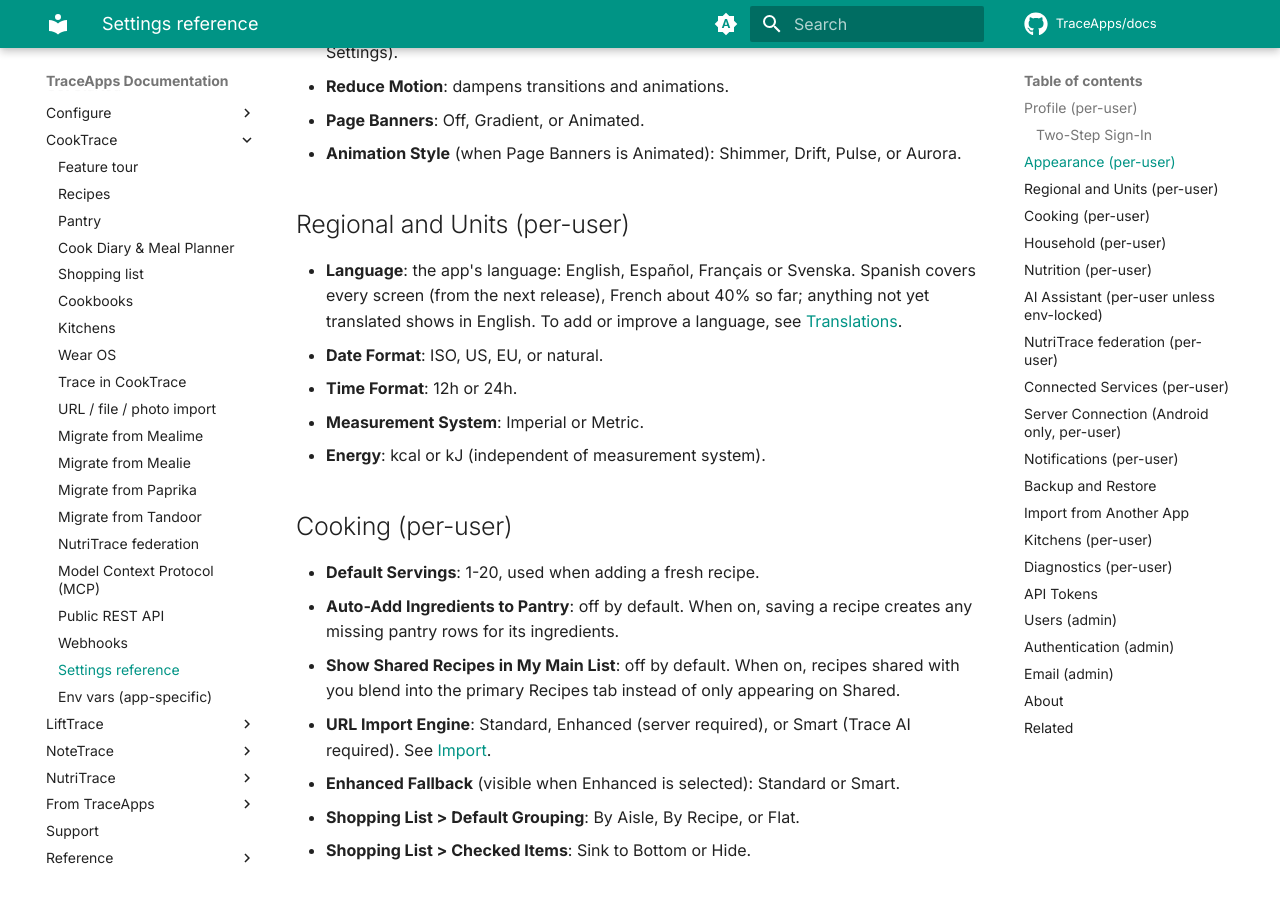
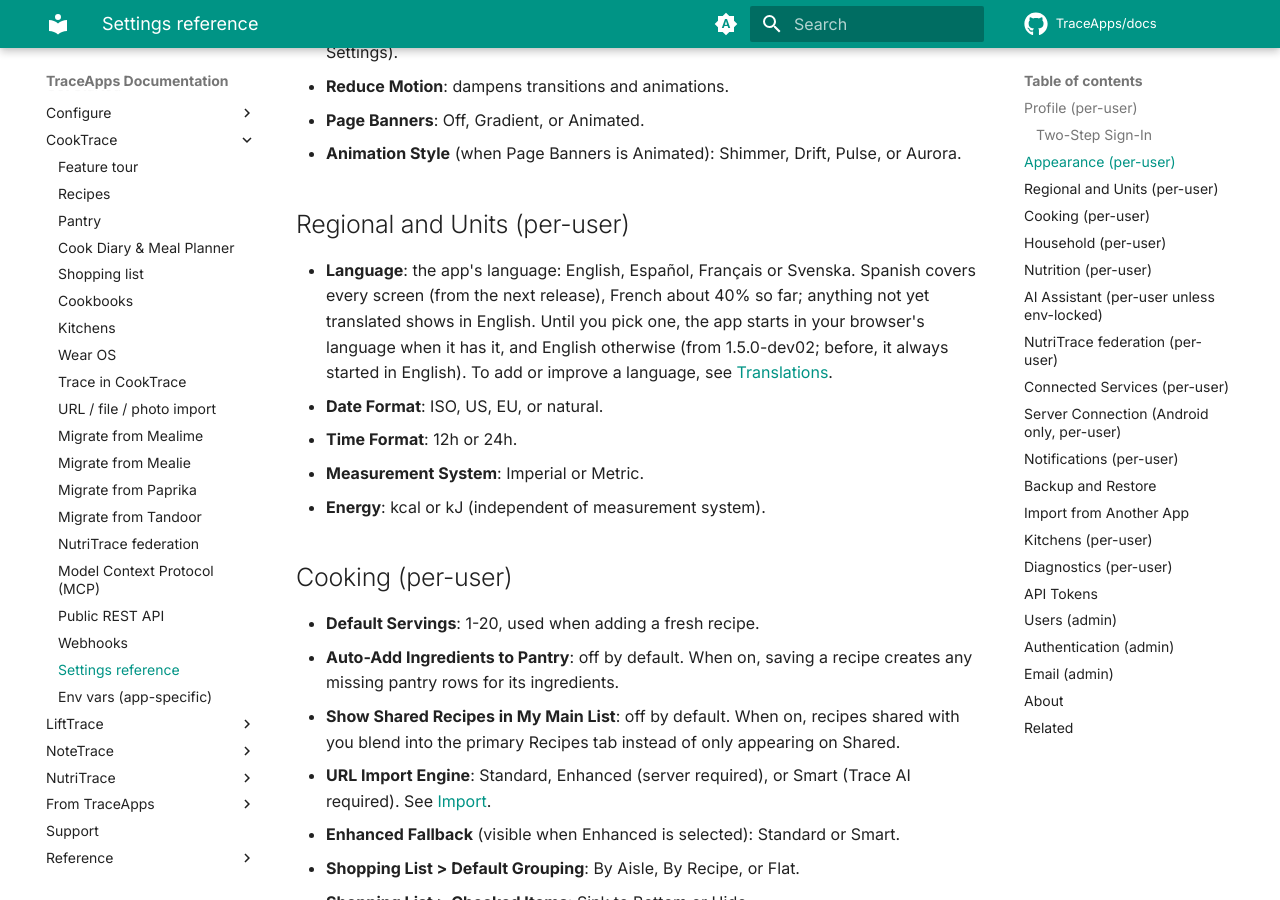
Before and after one commit to TraceApps/docs, an MkDocs documentation site: the page built from docs/cooktrace/settings.md, in a window 1280 px wide and 900 px high, scrolled down 1087 px. Built offline with MkDocs 1.6.1 and Material for MkDocs 9.7.7, drawn with Linux system fonts in a browser that asks for light colours; comment, search, counter and statistics services are not loaded.

Commit message:
NutriTrace, CookTrace: the app starts in the browser's language until you pick one (nutritrace#323)

```diff
--- a/docs/cooktrace/settings.md
+++ b/docs/cooktrace/settings.md
@@ -25,7 +25,7 @@ In Settings > Profile, for accounts that sign in with a password (from the next
 
 ## Regional and Units (per-user)
 
-- **Language**: the app's language: English, Español, Français or Svenska. Spanish covers every screen (from the next release), French about 40% so far; anything not yet translated shows in English. To add or improve a language, see [Translations](../contribute/translations.md).
+- **Language**: the app's language: English, Español, Français or Svenska. Spanish covers every screen (from the next release), French about 40% so far; anything not yet translated shows in English. Until you pick one, the app starts in your browser's language when it has it, and English otherwise (from 1.5.0-dev02; before, it always started in English). To add or improve a language, see [Translations](../contribute/translations.md).
 - **Date Format**: ISO, US, EU, or natural.
 - **Time Format**: 12h or 24h.
 - **Measurement System**: Imperial or Metric.
```
Also changed, not shown: docs/nutritrace/settings.md (+1 -1 lines).
